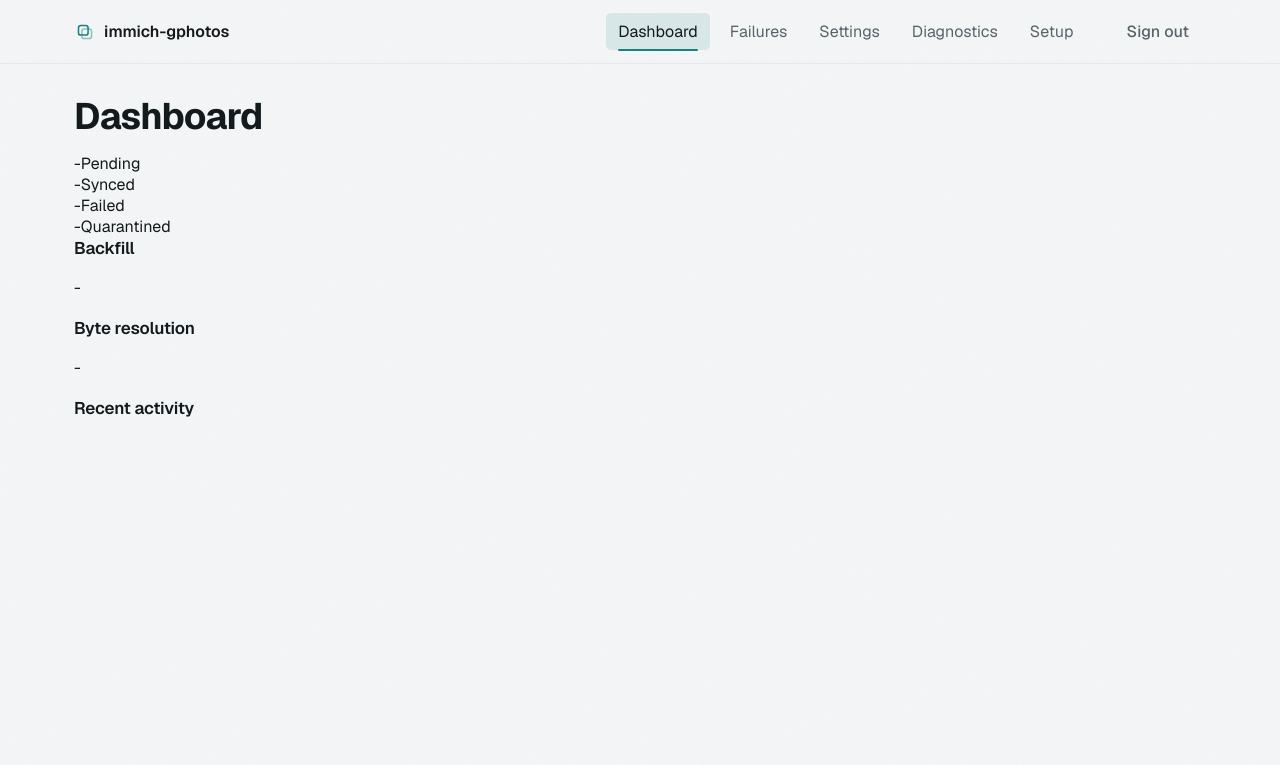
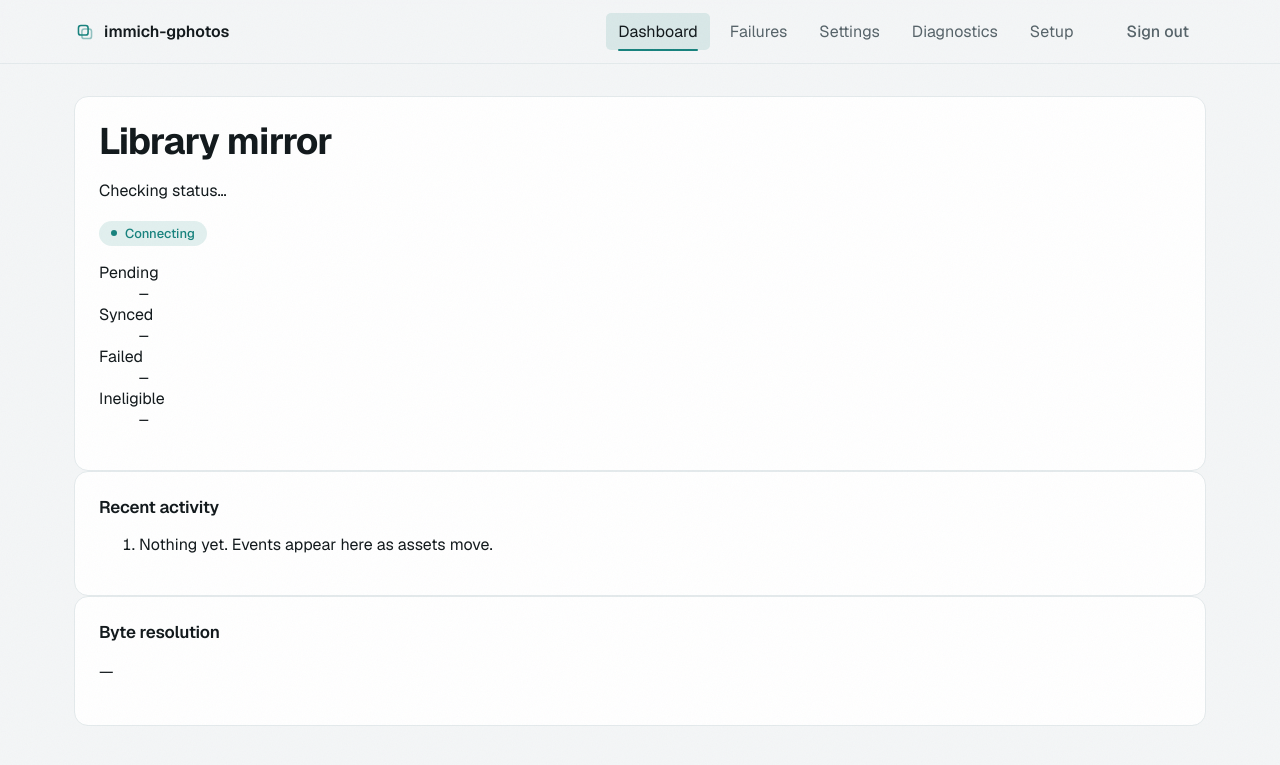
Before and after one commit to ImAleeexx/immich-gphotos, a Python web app: template src/immich_gphotos/web/templates/dashboard.html in a window 1280 px wide. Shown: the top 765 px of the page. Run offline with Jinja, Linux system fonts and the light colour scheme; the template is opened without the code that fills it, so the values that code supplies are empty.

Commit message:
feat: rebuild the dashboard around real state
Replaces the four equal cards with a status hero, an asymmetric grid and a
readiness panel that names the next action.

Drops the Quarantined counter: AssetState has no such member, so it read an
undefined key and always showed 0 -- and quarantine (reaching max_attempts)
writes AssetState.FAILED, so it duplicated Failed anyway. Ineligible takes
its place, which is a real count the UI never surfaced.

```diff
--- a/src/immich_gphotos/web/templates/dashboard.html
+++ b/src/immich_gphotos/web/templates/dashboard.html
@@ -1,60 +1,212 @@
 {% extends "base.html" %}
 {% set nav_active = "dashboard" %}
+{% block page_title %}Dashboard · immich-gphotos{% endblock %}
 {% block content %}
-<h1>Dashboard</h1>
-<div id="pause-banner" class="banner hidden"></div>
-<section class="cards">
-  <div class="card"><span id="c-pending">-</span><label>Pending</label></div>
-  <div class="card"><span id="c-synced">-</span><label>Synced</label></div>
-  <div class="card"><span id="c-failed">-</span><label>Failed</label></div>
-  <div class="card"><span id="c-quarantined">-</span><label>Quarantined</label></div>
-</section>
-<section class="card">
-  <h2>Backfill</h2>
-  <p id="backfill-status">-</p>
-</section>
-<section class="card">
-  <h2>Byte resolution</h2>
-  <p id="direct-reads-status">-</p>
-</section>
-<section class="card">
-  <h2>Recent activity</h2>
-  <ul id="activity"></ul>
-</section>
+<div class="stagger">
+  <section class="hero panel panel--raised" aria-labelledby="hero-heading">
+    <div class="hero__head">
+      <div>
+        <h1 id="hero-heading">Library mirror</h1>
+        <p class="hero__sub" id="hero-sub">Checking status…</p>
+      </div>
+      <span class="pill pill--pending" id="hero-pill">Connecting</span>
+    </div>
+    <dl class="counters">
+      <div class="counter"><dt>Pending</dt><dd class="num" id="c-pending">—</dd></div>
+      <div class="counter"><dt>Synced</dt><dd class="num" id="c-synced">—</dd></div>
+      <div class="counter"><dt>Failed</dt><dd class="num" id="c-failed">—</dd></div>
+      <div class="counter"><dt>Ineligible</dt><dd class="num" id="c-ineligible">—</dd></div>
+    </dl>
+    <div class="meter" id="backfill-meter" hidden>
+      <div class="meter__bar"><span class="meter__fill" id="backfill-fill"></span></div>
+      <p class="meter__label num" id="backfill-status">Not running</p>
+    </div>
+  </section>
+
+  <section id="readiness" class="panel" aria-labelledby="readiness-heading" hidden>
+    <h2 id="readiness-heading">Before this is working</h2>
+    <ul class="checks" id="readiness-list"></ul>
+  </section>
+
+  <div class="grid grid--7-5">
+    <section class="panel" aria-labelledby="activity-heading">
+      <h2 id="activity-heading">Recent activity</h2>
+      <ol class="feed" id="activity">
+        <li class="feed__empty">Nothing yet. Events appear here as assets move.</li>
+      </ol>
+    </section>
+    <aside class="panel" aria-labelledby="bytes-heading">
+      <h2 id="bytes-heading">Byte resolution</h2>
+      <p id="direct-reads-status">—</p>
+    </aside>
+  </div>
+</div>
 <script>
-  const source = new EventSource("/events");
-  source.onmessage = (event) => {
-    const data = JSON.parse(event.data);
-    const counts = data.counts || {};
-    document.getElementById("c-pending").textContent = counts.pending ?? 0;
-    document.getElementById("c-synced").textContent = counts.synced ?? 0;
-    document.getElementById("c-failed").textContent = counts.failed ?? 0;
-    document.getElementById("c-quarantined").textContent = counts.quarantined ?? 0;
+(function () {
+  "use strict";
 
-    const banner = document.getElementById("pause-banner");
+  var lastEventsKey = null;
+
+  // The stylesheet only defines pill--ok/warn/danger/pending; neither the
+  // event log's levels (info/warn/error) nor the readiness states
+  // (ok/pending/attention) match that set one-to-one, so both are mapped
+  // onto it here rather than emitting an unstyled pill--info/error/attention.
+  function levelPillClass(level) {
+    if (level === "error") return "pill--danger";
+    if (level === "warn") return "pill--warn";
+    return "pill--ok";
+  }
+
+  function statePillClass(state) {
+    if (state === "attention") return "pill--danger";
+    if (state === "pending") return "pill--pending";
+    return "pill--ok";
+  }
+
+  function renderCounters(counts) {
+    igp.countUp(document.getElementById("c-pending"), counts.pending || 0);
+    igp.countUp(document.getElementById("c-synced"), counts.synced || 0);
+    igp.countUp(document.getElementById("c-failed"), counts.failed || 0);
+    igp.countUp(document.getElementById("c-ineligible"), counts.ineligible || 0);
+  }
+
+  function renderHero(data) {
+    var pill = document.getElementById("hero-pill");
+    var sub = document.getElementById("hero-sub");
     if (data.paused_reason) {
-      banner.textContent = "Paused: " + data.paused_reason;
-      banner.classList.remove("hidden");
+      pill.className = "pill pill--danger";
+      pill.textContent = "Paused";
+      sub.textContent = data.paused_reason;
     } else {
-      banner.classList.add("hidden");
+      pill.className = "pill pill--ok";
+      pill.textContent = "Running";
+      sub.textContent = "Assets transfer as Immich reports them.";
+    }
+  }
+
+  function renderBackfill(backfill) {
+    backfill = backfill || {};
+    var meter = document.getElementById("backfill-meter");
+    var status = document.getElementById("backfill-status");
+    if (backfill.running) {
+      meter.hidden = false;
+      status.textContent = "Resuming from page " + backfill.page;
+    } else {
+      meter.hidden = true;
+      status.textContent = "Not running";
+    }
+  }
+
+  function renderActivity(events) {
+    events = events || [];
+    var key = events.map(function (e) { return e.ts + "|" + e.message; }).join("\n");
+    if (key === lastEventsKey) return;
+    lastEventsKey = key;
+
+    var list = document.getElementById("activity");
+    list.textContent = "";
+    if (!events.length) {
+      var empty = document.createElement("li");
+      empty.className = "feed__empty";
+      empty.textContent = "Nothing yet. Events appear here as assets move.";
+      list.appendChild(empty);
+      return;
     }
 
-    const backfill = data.backfill || {};
-    document.getElementById("backfill-status").textContent = backfill.running
-      ? "Running (resuming from page " + backfill.page + ")"
-      : "Not running";
+    // events.recent() already orders newest first.
+    events.forEach(function (event) {
+      var item = document.createElement("li");
+      item.className = "feed__item";
 
-    document.getElementById("direct-reads-status").textContent = data.direct_reads_enabled
+      var time = document.createElement("span");
+      time.className = "feed__time num";
+      time.textContent = event.ts;
+
+      var pill = document.createElement("span");
+      pill.className = "pill " + levelPillClass(event.level);
+      pill.textContent = event.level;
+
+      var message = document.createElement("span");
+      message.className = "feed__message";
+      message.textContent = event.message;
+
+      item.appendChild(time);
+      item.appendChild(pill);
+      item.appendChild(message);
+      list.appendChild(item);
+    });
+  }
+
+  function renderDirectReads(enabled) {
+    document.getElementById("direct-reads-status").textContent = enabled
       ? "Enabled — readable originals skip the Immich API download."
       : "Disabled — every original is downloaded through the Immich API.";
+  }
 
-    const activity = document.getElementById("activity");
-    const item = document.createElement("li");
-    item.textContent = new Date().toLocaleTimeString() + " - status refreshed";
-    activity.prepend(item);
-    while (activity.children.length > 20) {
-      activity.removeChild(activity.lastChild);
+  function render(data) {
+    renderCounters(data.counts || {});
+    renderHero(data);
+    renderBackfill(data.backfill);
+    renderActivity(data.events);
+    renderDirectReads(data.direct_reads_enabled);
+  }
+
+  igp.subscribeStatus(render);
+
+  function renderReadinessCheck(check) {
+    var item = document.createElement("li");
+    item.className = "check";
+
+    var pill = document.createElement("span");
+    pill.className = "pill " + statePillClass(check.state);
+    pill.textContent = check.label;
+
+    var detail = document.createElement("span");
+    detail.className = "check__detail";
+    detail.textContent = check.detail;
+
+    item.appendChild(pill);
+    item.appendChild(detail);
+
+    if (check.action_href) {
+      var link = document.createElement("a");
+      link.className = "btn btn--quiet check__action";
+      link.href = check.action_href;
+      link.textContent = check.action_label || "Fix";
+      item.appendChild(link);
     }
-  };
+
+    return item;
+  }
+
+  function renderReadiness(data) {
+    var section = document.getElementById("readiness");
+    var list = document.getElementById("readiness-list");
+    section.hidden = false;
+    list.textContent = "";
+
+    if (data.overall === "ready") {
+      var done = document.createElement("li");
+      done.className = "check check--done";
+      done.textContent = "All checks pass. New assets transfer as Immich reports them.";
+      list.appendChild(done);
+      return;
+    }
+
+    (data.checks || []).forEach(function (check) {
+      list.appendChild(renderReadinessCheck(check));
+    });
+  }
+
+  function pollReadiness() {
+    fetch("/api/readiness")
+      .then(function (response) { return response.json(); })
+      .then(renderReadiness)
+      .catch(function () {});
+  }
+
+  pollReadiness();
+  setInterval(pollReadiness, 15000);
+})();
 </script>
 {% endblock %}
```
Also changed, not shown: tests/api/test_dashboard.py (added, +15 -0 lines).
